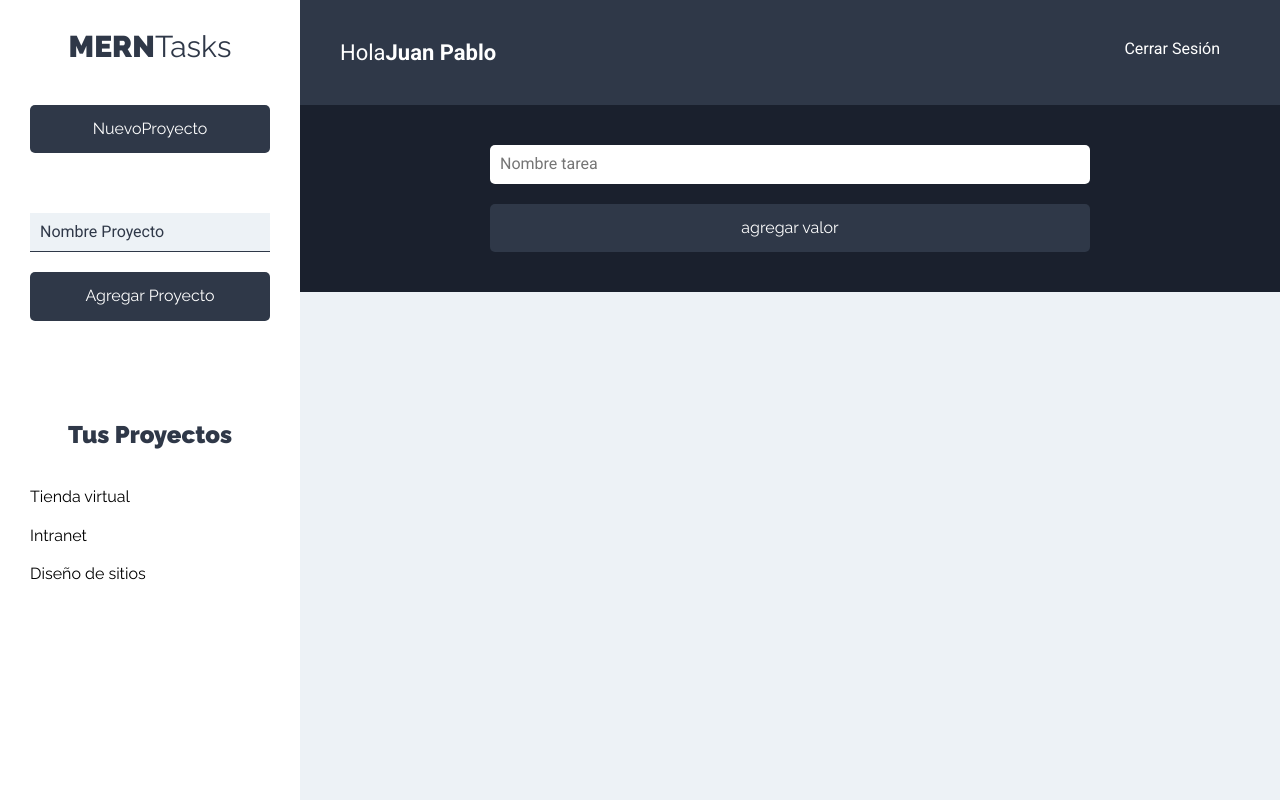
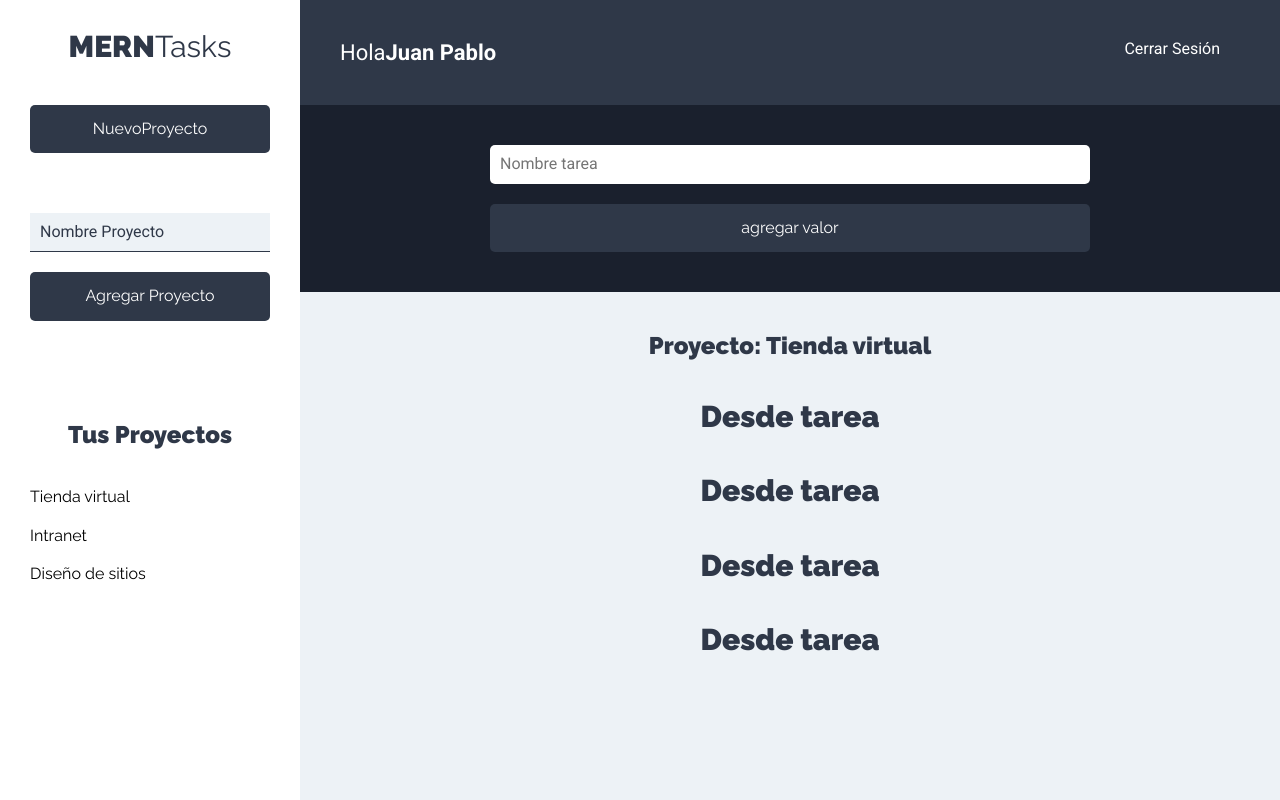
Before and after one commit to musiciancoder/MERNCLIENTE, a React (Create React App) app: page /proyectos in a window 1280 px wide. Built offline with nearby package versions, Linux system fonts and the light colour scheme.

Commit message:
198. Creando el Listado de Tareas

```diff
--- a/src/components/proyectos/Proyectos.js
+++ b/src/components/proyectos/Proyectos.js
@@ -2,6 +2,7 @@
 import Sidebar from "../layout/Sidebar";
 import Barra from "../layout/Barra";
 import FormTarea from "../tareas/FormTarea";
+import ListadoTareas from "../tareas/ListadoTareas";
 
 const Proyectos = () => {
     return(
@@ -13,7 +14,7 @@
                <main>
                     <FormTarea/>
                    <div className="contenedor-tareas">
-
+<ListadoTareas/>
                    </div>
 
                </main>
--- a/src/components/tareas/ListadoTareas.js
+++ b/src/components/tareas/ListadoTareas.js
@@ -0,0 +1,26 @@
+import React, {Fragment} from "react";
+import FormTarea from "./FormTarea";
+import Tarea from './Tarea';
+
+const tareasProyecto = [
+    {nombre: 'Elegir plataforma', estado: true},
+    {nombre: 'Elegir colores', estado: false},
+    {nombre: 'Elegir plataforma de pago', estado: false},
+    {nombre: 'Elegir hosting', estado: true}
+]
+
+const ListadoTareas = () => {
+    return (
+        <Fragment>
+            <h2>Proyecto: Tienda virtual</h2>
+            <ul className="listado-tareas"></ul>
+            {tareasProyecto.length===0 ? (<li className="tarea"><p>No hay tareas</p></li>) : tareasProyecto.map(tarea =>(
+                <Tarea
+                    tarea={tarea}
+                    />
+                        ))}
+        </Fragment>
+    );
+}
+
+export default ListadoTareas;
--- a/src/components/tareas/Tarea.js
+++ b/src/components/tareas/Tarea.js
@@ -0,0 +1,9 @@
+import React from 'react';
+
+const Tarea = () => {
+    return(
+        <h1>Desde tarea</h1>
+    );
+}
+
+export default Tarea;
```
